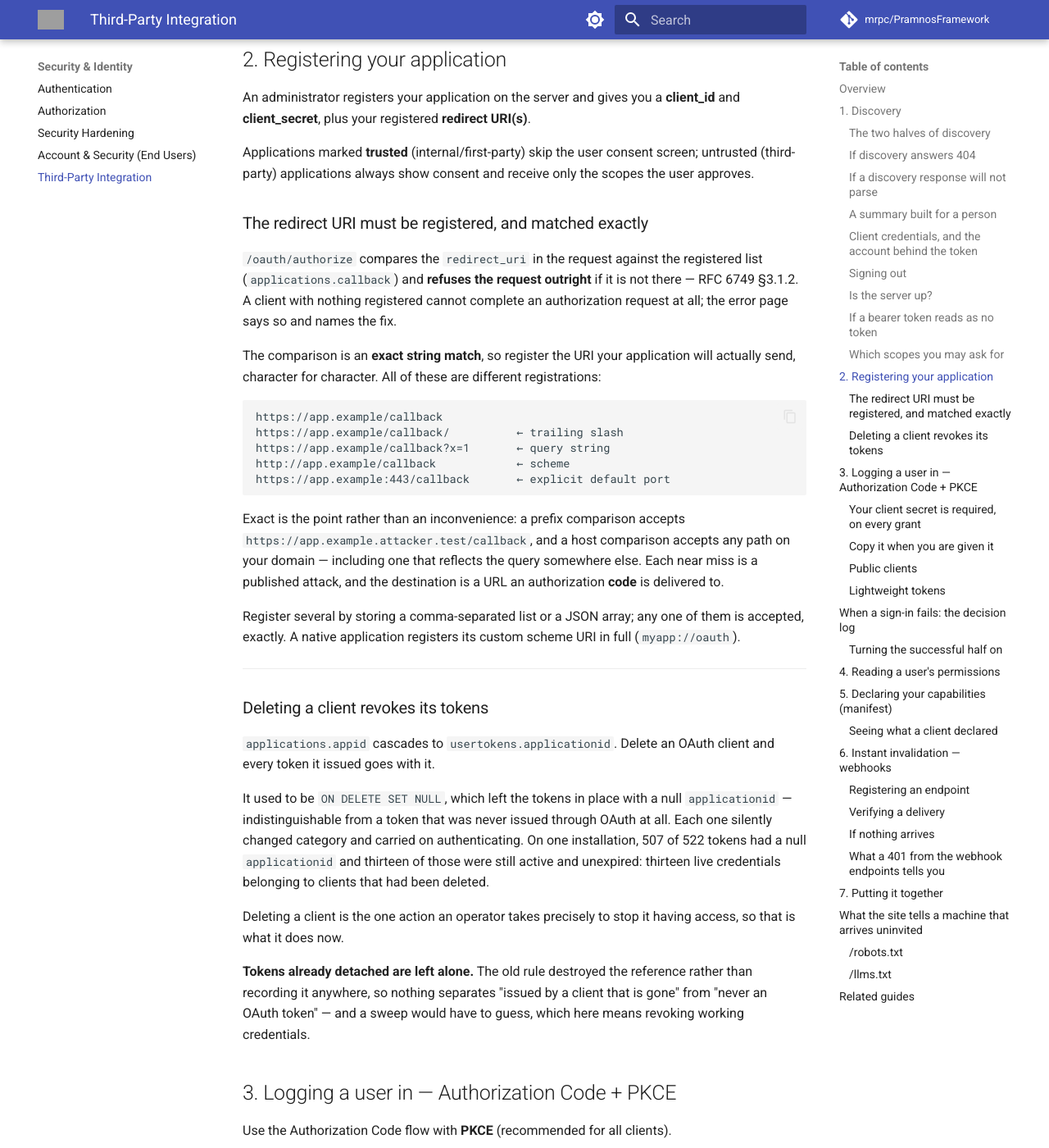
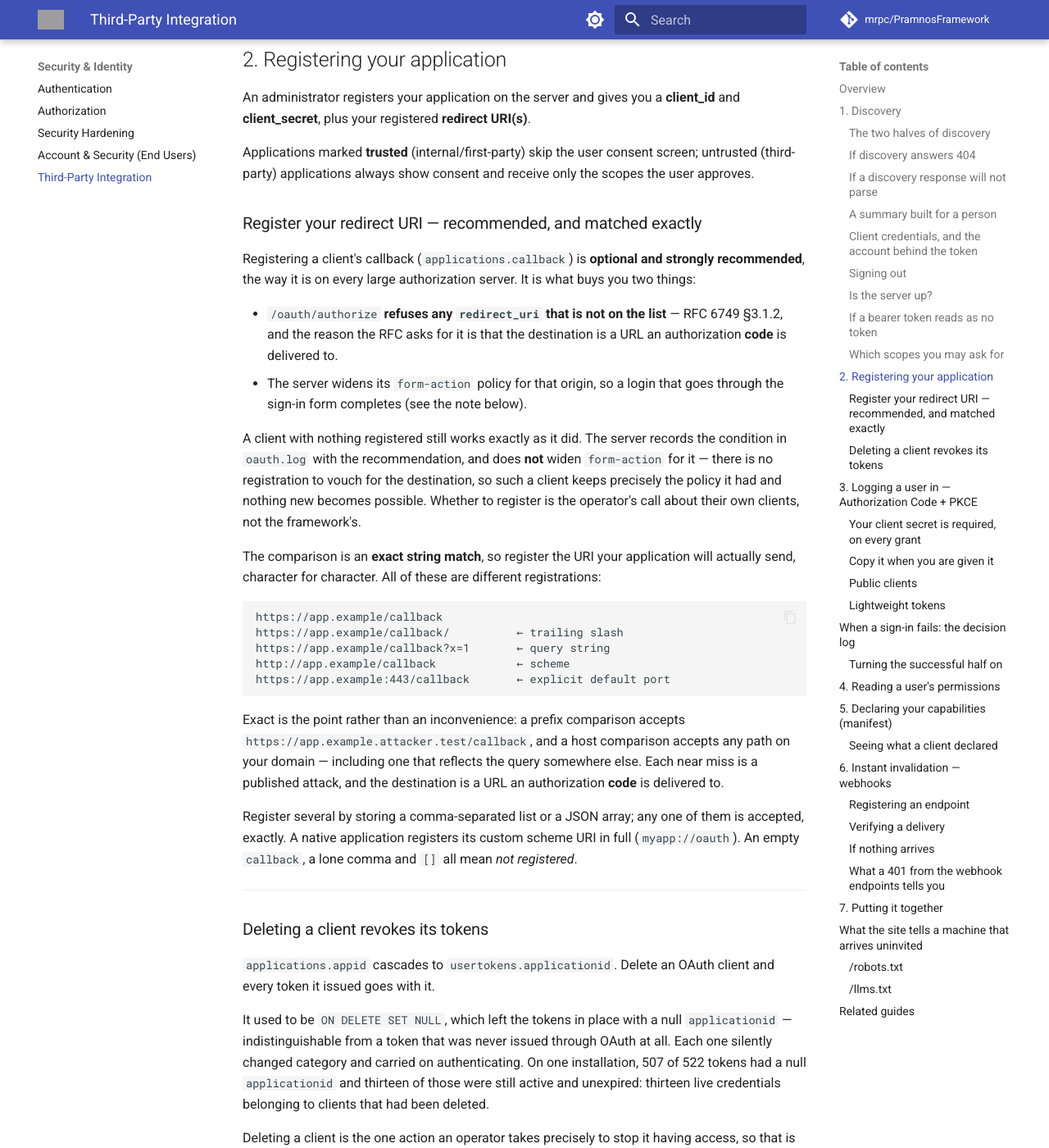
Before and after one commit to mrpc/PramnosFramework, an MkDocs documentation site: the page built from docs/Pramnos_AuthServer_Integration_Guide.md, in a window 1280 px wide and 1400 px high, scrolled down 5900 px. Shown: the whole window at 82% size. Built offline with MkDocs 1.6.1 and Material for MkDocs 9.7.7, drawn with Linux system fonts in a browser that asks for light colours; comment, search, counter and statistics services are not loaded; some of the changed text lies outside the part shown; grey boxes are pictures that could not be loaded.

Commit message:
fix(auth): registering a redirect URI is recommended, not required
a50bd7ec refused a client with an empty `callback` outright, which would have
stopped authorization requests that work today on every installation whose
column is empty. That was not asked for, and the filing said the opposite in
the sentence describing how the reporting application resolved the same
question: "a client with a registered callback contributes only that origin, a
client with none contributes what it asked for".

Whether a client has a callback on file is the operator's decision about their
own clients, the way it is on every large authorization server. Registration
buys exact-match protection; an operator who has not made one has not asked the
framework to refuse their traffic for them.

So an unregistered client works exactly as before, and the condition goes to
oauth.log once per request with the recommendation and the client id — a
deliberate improvement to make rather than an emergency under a broken login.

What keeps that from being a hole: it gets no form-action widening. The CSP is
not being used to block a redirect the OAuth layer permits; it is simply not
opened for one the OAuth layer cannot vouch for. That is also the practical
argument for registering, since it is what lets a form-based SSO login finish.

A registration that disagrees with the request is still refused, and every near
miss a prefix or host comparison would accept is still a test.

The `!` is withdrawn: nothing has to be checked before upgrading, and
yesterday's "What breaks in subclasses" section says so rather than leaving
somebody to run a SQL query for a break that does not exist.

````diff
--- a/docs/Pramnos_AuthServer_Integration_Guide.md
+++ b/docs/Pramnos_AuthServer_Integration_Guide.md
@@ -294,12 +294,23 @@ Applications marked **trusted** (internal/first-party) skip the user consent
 screen; untrusted (third-party) applications always show consent and receive
 only the scopes the user approves.
 
-### The redirect URI must be registered, and matched exactly
+### Register your redirect URI — recommended, and matched exactly
 
-`/oauth/authorize` compares the `redirect_uri` in the request against the
-registered list (`applications.callback`) and **refuses the request outright** if it is
-not there — RFC 6749 §3.1.2. A client with nothing registered cannot complete an
-authorization request at all; the error page says so and names the fix.
+Registering a client's callback (`applications.callback`) is **optional and strongly
+recommended**, the way it is on every large authorization server. It is what buys you two
+things:
+
+- `/oauth/authorize` **refuses any `redirect_uri` that is not on the list** — RFC 6749
+  §3.1.2, and the reason the RFC asks for it is that the destination is a URL an
+  authorization **code** is delivered to.
+- The server widens its `form-action` policy for that origin, so a login that goes through
+  the sign-in form completes (see the note below).
+
+A client with nothing registered still works exactly as it did. The server records the
+condition in `oauth.log` with the recommendation, and does **not** widen `form-action` for
+it — there is no registration to vouch for the destination, so such a client keeps precisely
+the policy it had and nothing new becomes possible. Whether to register is the operator's
+call about their own clients, not the framework's.
 
 The comparison is an **exact string match**, so register the URI your application will
 actually send, character for character. All of these are different registrations:
@@ -319,7 +330,7 @@ published attack, and the destination is a URL an authorization **code** is deli
 
 Register several by storing a comma-separated list or a JSON array; any one of them is
 accepted, exactly. A native application registers its custom scheme URI in full
-(`myapp://oauth`).
+(`myapp://oauth`). An empty `callback`, a lone comma and `[]` all mean *not registered*.
 
 ---
 
@@ -367,8 +378,12 @@ clients, approves the requested scopes. The server redirects back to your
     passes through**, and the last hop here is your origin. The authorization server adds
     your registered callback's origin to the policy of the pages whose forms start the
     chain — the login screen, the second-factor screen and the consent screen — after it
-    has checked the `redirect_uri` against your registration. Nothing is required of you,
-    and there is nothing to configure on the server either.
+    has checked the `redirect_uri` against your registration. Nothing is required of you
+    beyond having registered the callback, and there is nothing to configure on the server.
+
+    **This is the practical reason to register.** With no `callback` on file the server has
+    nothing to vouch for the destination, so it leaves `form-action 'self'` in place and a
+    sign-in that goes through the login form is cancelled at the last hop.
 
     Worth knowing because of how it fails if it is ever missing: the code is issued and
     the `Location` header is sent, and the browser then cancels the navigation. The server
@@ -444,6 +459,8 @@ token endpoint refused | endpoint=token status=400 grant_type=authorization_code
   client_id=3ad1d008… error=invalid_client error_description=Missing client_secret ip=…
 authorize refused | endpoint=authorize error_description=The redirect_uri is not registered
   for this application. client_id=… redirect_uri=… ip=…
+client has no registered redirect URI — recommended: set `applications.callback` to the exact
+  URL this client sends… | endpoint=authorize client_id=… redirect_uri=… ip=…
 consent form shown (no redirect) | endpoint=authorize client_id=… userid=… scope=…
 denied by user | endpoint=authorize client_id=… userid=… scope=…
 ```
````
Also changed, not shown: docs/version-history/posts/2026-09-07.md (+9 -11 lines), docs/version-history/posts/2026-09-08.md (added, +66 -0 lines), 2 other files.
